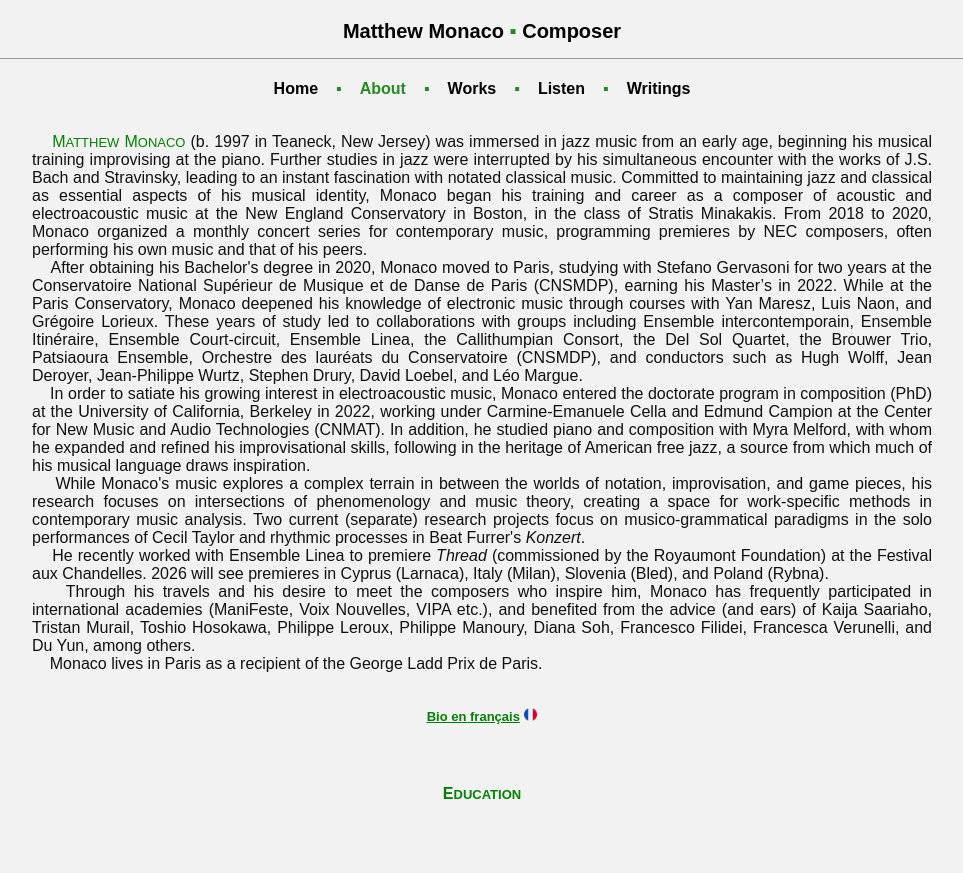
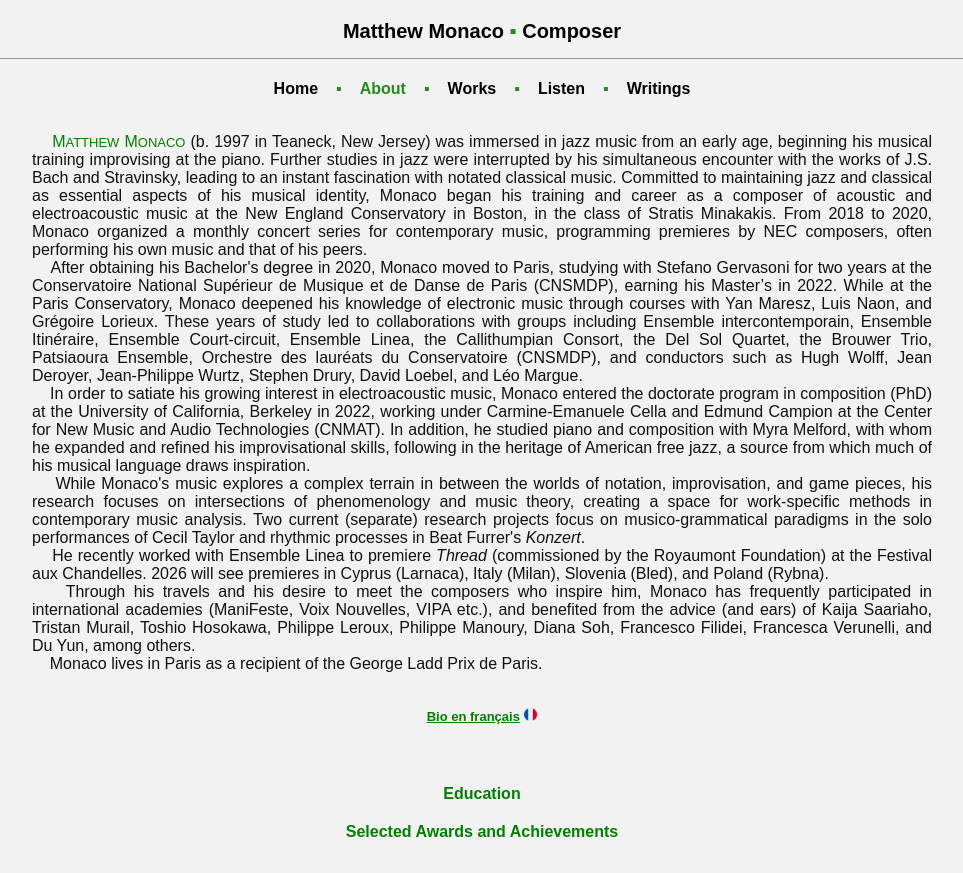
Before and after one commit to matthew-monaco/matthew-monaco.github.io, a Jekyll site: the page built from about.md, in a window 1280 px wide. Shown: the top 873 px of the page, without its empty margins (158-1121 px from the left). Built offline with Jekyll 4.4.1, drawn with Linux system fonts in a browser that asks for light colours; some of the changed text lies outside the part shown.

Commit message:
Update about.md

```diff
--- a/about.md
+++ b/about.md
@@ -29,7 +29,7 @@ permalink: /about
 <br>
 
 <details>
-<summary><a style="color: green"><strong>E<font size="2">DUCATION</font></strong></a></summary>
+<summary><a style="color: green"><strong>Education</strong></a></summary>
 <br>
 <div style="text-indent: -40px; padding-left: 40px;">
 <strong>PhD Candidate in Composition</strong> (ABD: graduation May 2027)
@@ -53,10 +53,9 @@ permalink: /about
 </div>
 </details>
 
-<br>
 
 <details>
-<summary><a style="color: green"><strong>S<font size="2">ELECTED</font> A<font size="2">WARDS AND</font> A<font size="2">CHIEVEMENTS</font></strong></a></summary>
+<summary><a style="color: green"><strong>Selected Awards and Achievements</strong></a></summary>
 <br>
   <div style="text-indent: -40px; padding-left: 40px;">
 <font size="2"><strong>2026</strong></font> Selected for the “Unanimes!” National Mentorship Program with l’Association Française des Orchestres <font size="2">(Paris, France)</font>
```
